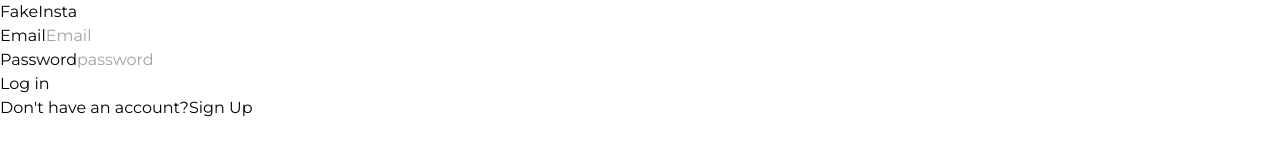
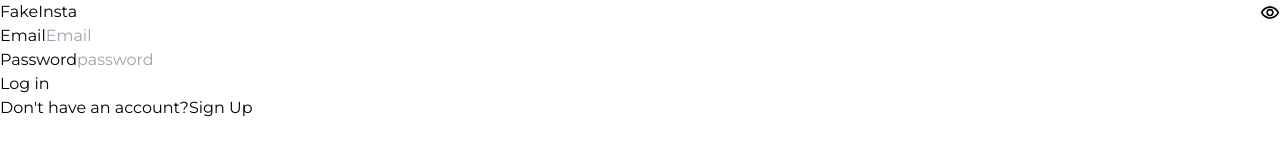
Before and after one commit to roy-sourav23/fakeInsta, a React (Vite) app: page /accounts/login in a window 1280 px wide. Shown: the top 160 px of the page. Built offline with nearby package versions, Linux system fonts and the light colour scheme; no server answers.

Commit message:
added ui & logic for password visibility

```diff
--- a/src/pages/login/LoginPage.jsx
+++ b/src/pages/login/LoginPage.jsx
@@ -1,4 +1,4 @@
-import { useEffect, useState } from "react";
+import { useEffect, useRef, useState } from "react";
 
 import { Link, useLocation, useNavigate } from "react-router-dom";
 
@@ -6,6 +6,8 @@ import Alert from "@mui/material/Alert";
 import "./login.scss";
 import { useDispatch, useSelector } from "react-redux";
 import { userLoggedIn } from "../../redux/loginSlice.js";
+import VisibilityOutlinedIcon from "@mui/icons-material/VisibilityOutlined";
+import VisibilityOffOutlinedIcon from "@mui/icons-material/VisibilityOffOutlined";
 
 const LoginPage = () => {
   const dispatch = useDispatch();
@@ -22,6 +24,20 @@ const LoginPage = () => {
   const navigate = useNavigate();
 
   const [msg, setMsg] = useState(loginSelector.message || "");
+
+  const [showPassword, setShowPassword] = useState(false);
+
+  const passwordFieldRef = useRef(null);
+  const handlePasswordVisibility = (e) => {
+    if (showPassword) {
+      setShowPassword(false);
+      passwordFieldRef.current.type = "password";
+    } else {
+      setShowPassword(true);
+      passwordFieldRef.current.type = "text";
+    }
+  };
+
   useEffect(() => {
     if (msg) {
       const timer = setTimeout(() => {
@@ -101,7 +117,23 @@ const LoginPage = () => {
                 placeholder="password "
                 onChange={handleChange}
                 autoComplete="on"
+                ref={passwordFieldRef}
               />
+              <span
+                style={{
+                  position: "absolute",
+                  right: "0%",
+                  top: "0%",
+                  cursor: "pointer",
+                }}
+                onClick={handlePasswordVisibility}
+              >
+                {showPassword ? (
+                  <VisibilityOffOutlinedIcon fontSize="small" />
+                ) : (
+                  <VisibilityOutlinedIcon fontSize="small" />
+                )}
+              </span>
             </label>
           </fieldset>
 
--- a/src/pages/signup/SignupPage.jsx
+++ b/src/pages/signup/SignupPage.jsx
@@ -1,9 +1,11 @@
-import { useState, useEffect } from "react";
+import { useState, useEffect, useRef } from "react";
 
 import { Link, useNavigate } from "react-router-dom";
 import { createUserWithEmailAndPassword } from "firebase/auth";
 import { auth, db } from "../../../firebase.js";
 import { doc, serverTimestamp, setDoc } from "firebase/firestore";
+import VisibilityOutlinedIcon from "@mui/icons-material/VisibilityOutlined";
+import VisibilityOffOutlinedIcon from "@mui/icons-material/VisibilityOffOutlined";
 import "./signup.scss";
 
 const SignupPage = () => {
@@ -19,6 +21,19 @@ const SignupPage = () => {
   useEffect(() => {
     document.title = "Signup | FakeInsta";
   }, []);
+
+  const [showPassword, setShowPassword] = useState(false);
+
+  const passwordFieldRef = useRef(null);
+  const handlePasswordVisibility = (e) => {
+    if (showPassword) {
+      setShowPassword(false);
+      passwordFieldRef.current.type = "password";
+    } else {
+      setShowPassword(true);
+      passwordFieldRef.current.type = "text";
+    }
+  };
 
   const handleChange = (e) => {
     const { name, value } = e.target;
@@ -139,7 +154,23 @@ const SignupPage = () => {
                 placeholder="password "
                 onChange={handleChange}
                 autoComplete="on"
+                ref={passwordFieldRef}
               />
+              <span
+                style={{
+                  position: "absolute",
+                  right: "0%",
+                  top: "0%",
+                  cursor: "pointer",
+                }}
+                onClick={handlePasswordVisibility}
+              >
+                {showPassword ? (
+                  <VisibilityOffOutlinedIcon fontSize="small" />
+                ) : (
+                  <VisibilityOutlinedIcon fontSize="small" />
+                )}
+              </span>
             </label>
           </fieldset>
 
```
